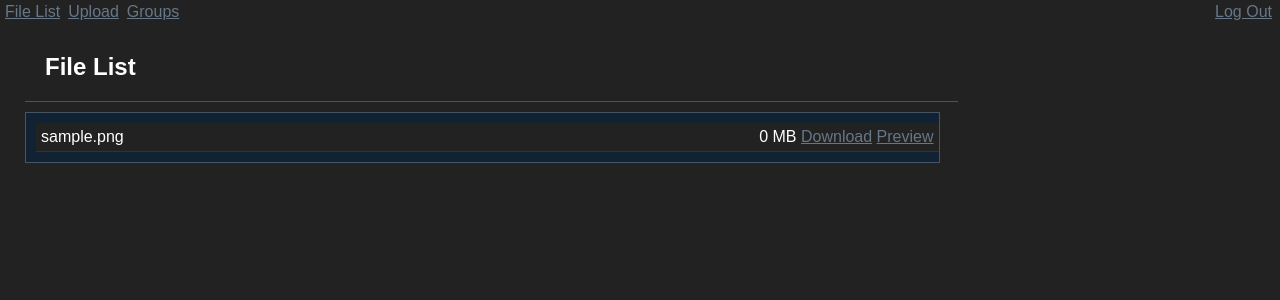
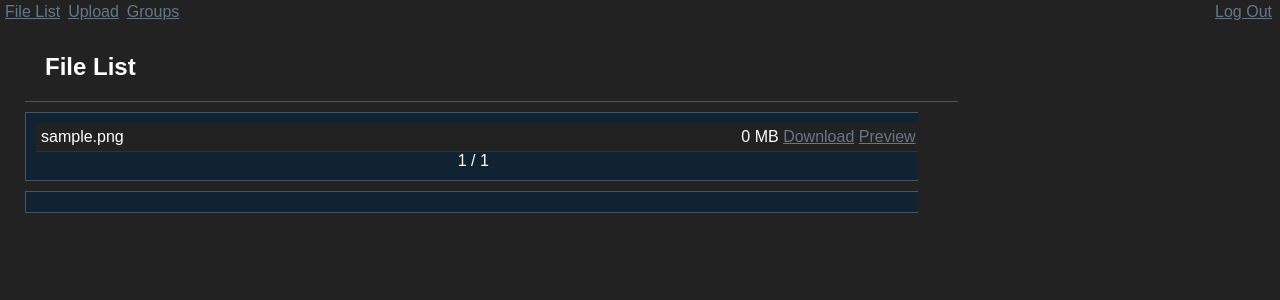
Before and after one commit to josephwegner/fileDrop, a PHP site: page / in a window 1280 px wide. Shown: the top 300 px of the page. Run offline with PHP 8.4, Linux system fonts and the light colour scheme; the visitor is signed in with stand-in values (Sample User, id 1); tables that the repository leaves empty hold one stand-in row (values such as "Sample post"); some libraries are stand-ins or nearby versions.

Commit message:
Pagination on index

```diff
--- a/index.php
+++ b/index.php
@@ -5,10 +5,26 @@
 <?
 require_once("connect.php");
 
+	if(isset($_SESSION['page']))
+		$page = $_SESSION['page'];
+	else
+		$page = 1;
+
+
+
 	$gid = $_SESSION['gid'];
 
 	$sql = "SELECT * FROM files WHERE `group_id`=".$gid." ORDER BY `is_downloaded`, `upload_date`";
 	$data = mysql_query($sql);//Get current groups files
+
+	$num =  mysql_num_rows($data);
+	$offset = ($page - 1) * 20;
+
+	while($offset > $num) {
+		$page--;
+		$offset = ($page - 1) * 20;
+	}
+	mysql_data_seek($data, $offset);
 ?>
 <title>File List</title>
 <link rel="stylesheet" type="text/css" href="main.css" />
@@ -46,7 +62,23 @@ $(document).ready(function() {
 		}
 	});
 });
+function newPage(incre) {
+	$.ajax({
+		type: "GET",
+		url: "ajaxFileList.php",
+		data: "incre=" + incre,
+		success: function(msg) {
+			$("#logSlide").html(msg);
+			width = $("#logSlideHold").width();
 
+			$("#logSlide").show();
+			$("#log2").animate({'margin-left': (-1 * width)}, 300, function() {
+				$("#log2").html($("#logSlide").html());
+				$("#log2").css('margin-left', '0px');
+			});
+		}
+	});
+}
 function downloadFile(id) {
 	$("iframe#fram").attr('src', 'download.php?id=' + id);
 	//The iframe will load download.php.  Download.php has headers that force
@@ -121,12 +153,15 @@ function hideLightbox() {
 
 <div id="wrapper">
 	<div id="header2">File List</div>
-
+	<div id="logSlideHold">
+		<div id="logHolder">
 			<div id="log2">
-	<? if(mysql_num_rows($data) < 1) { ?>
+			<?
+			$cur = 1;
+			if(mysql_num_rows($data) < 1) { ?>
 			No Files are Currently Available
 			<? } else {
-		while($row = mysql_fetch_array($data)) {
+				while(($row = mysql_fetch_array($data)) && $cur <= 20) {
 					extract($row, EXTR_PREFIX_ALL, "r");//Break array into seperate vars
 					$revision = $r_is_revision ? "Yes" : "No";
 					$tm = strtotime($r_upload_date);//Convert timestamp to readable format
@@ -165,9 +200,20 @@ function hideLightbox() {
 						<div class="clearboth"></div>
 					</div>
 				</div>
-	<? 	}
+				<center>
+			<? $cur++;	}
 			}
+			if($offset > 0)
+				echo "<a style='margin-right: 5px' class='spanLink nobubble' href='javascript:newPage(-1);'><--</a>";
+			echo $page." / ".(ceil($num / 20));
+			if($offset < ($num - 20))
+				echo "<a style='margin-left: 5px' class='spanLink nobubble' href='javascript:newPage(1);'>--></a>";
+
 			?>
+			</center>
+			</div>
+			<div id="logSlide"></div>
+		</div>
 	</div>
 	<iframe id="fram"></iframe>
 </div>
--- a/main.css
+++ b/main.css
@@ -137,7 +137,7 @@ div.loginHeader {
 	margin-top: 10px;
 }
 #log {
-	width: 40%;
+	width: 49%;
 	border: 1px solid #445566;
 	background-color: #112233;
 	color: #FFFFFF;
@@ -145,14 +145,30 @@ div.loginHeader {
 	padding-bottom: 10px;
 	float: left;
 }
+#logHolder {
+	width: 200%;
+}
 #log2 {
-	width: 70%;
+	width: 49%;
 	border: 1px solid #445566;
 	background-color: #112233;
 	color: #FFFFFF;
 	padding: 10px;
 	margin-top: 10px;
 	float: left;
+}
+#logSlide {
+	width: 49%;
+	border: 1px solid #445566;
+	background-color: #112233;
+	color: #FFFFFF;
+	padding: 10px;
+	margin-top: 10px;
+	float: left;
+}
+#logSlideHold {
+	width: 70%;
+	overflow: hidden;
 }
 table {
 	font-size: 12px;
```
Also changed, not shown: uploadForm.php (+8 -2 lines). Lines whose indentation alone changed are shown as unchanged.
